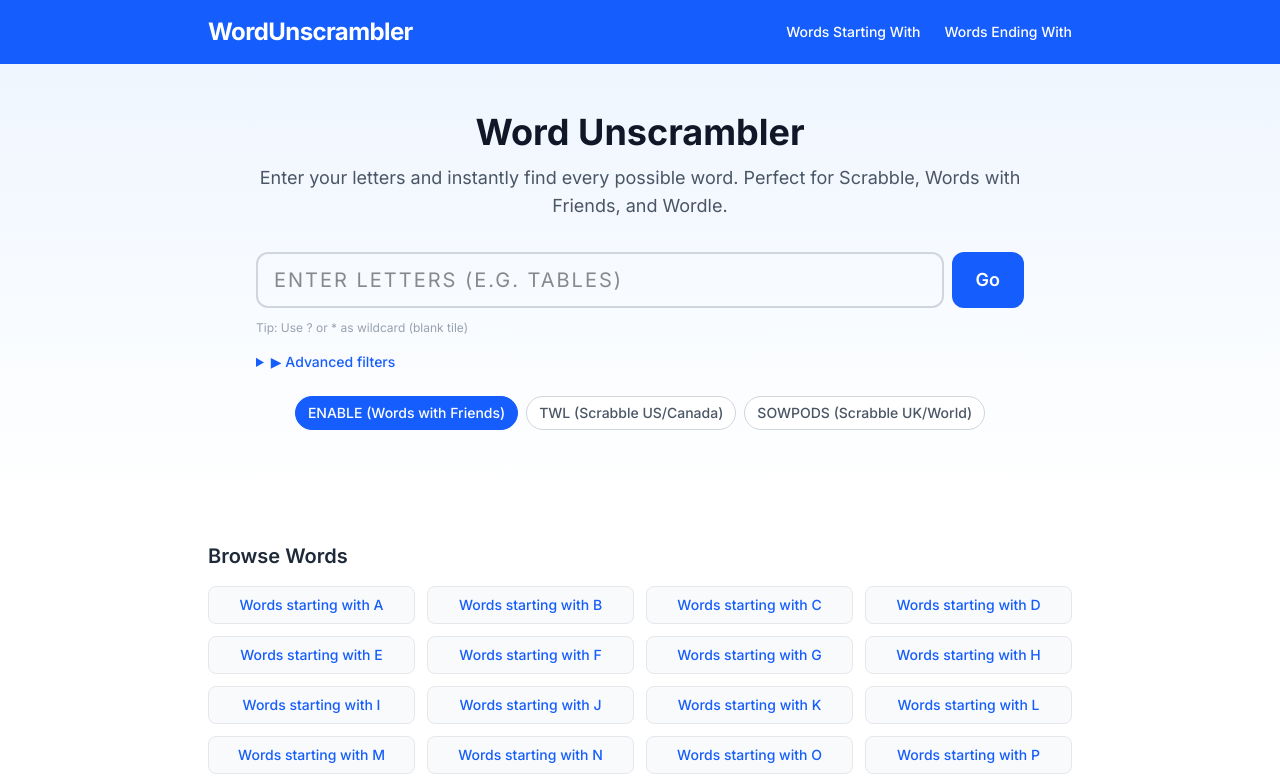
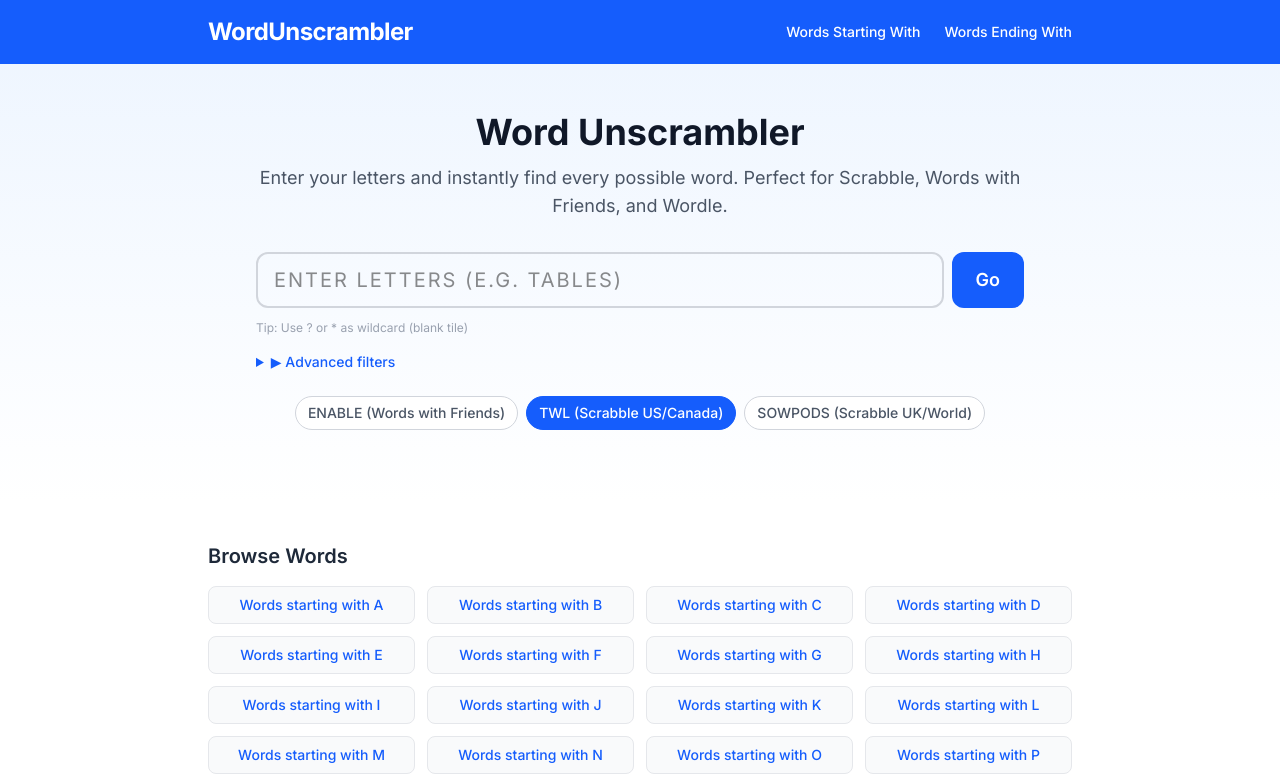
Before and after one commit to magicarcher101/word-unscrambler, a Next.js app: page / in a window 1280 px wide. Shown: the top 784 px of the page. Built offline with nearby package versions, Linux system fonts and the light colour scheme.

Commit message:
Set TWL as default dictionary

```diff
--- a/components/UnscrambleForm.js
+++ b/components/UnscrambleForm.js
@@ -32,7 +32,7 @@ function ScoreBadge({ score }) {
 
 export default function UnscrambleForm({ initialLetters = '' }) {
   const [letters, setLetters] = useState(initialLetters);
-  const [dictionary, setDictionary] = useState('enable');
+  const [dictionary, setDictionary] = useState('twl');
   const [startsWith, setStartsWith] = useState('');
   const [endsWith, setEndsWith] = useState('');
   const [mustInclude, setMustInclude] = useState('');
```
